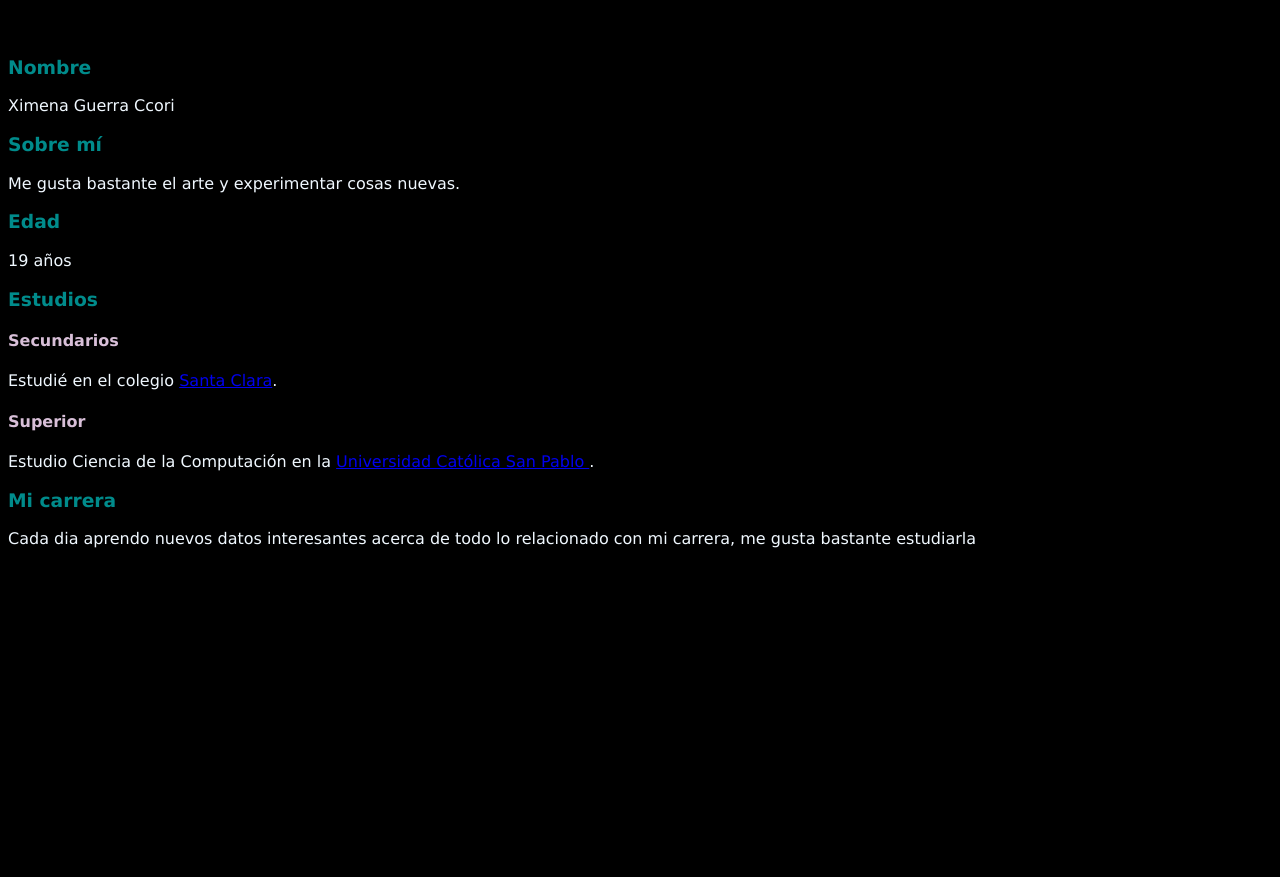
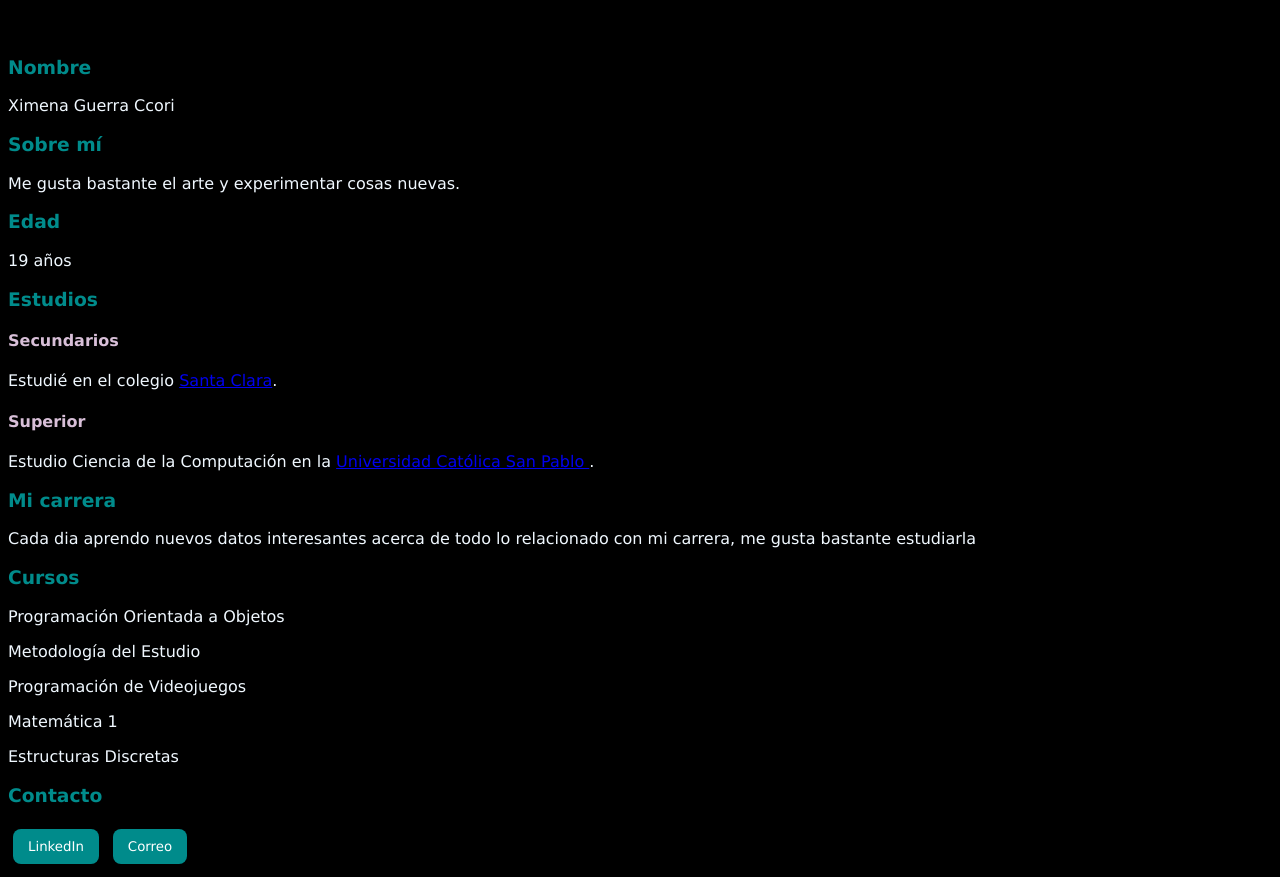
Before and after one commit to ximm-xo/pagina, a plain HTML site: page index.html in a window 1280 px wide. Shown: the part 122-999 px from the top of the page. Before the commit the page ends 800 px from the top, so only its background shows below. Drawn offline with Linux system fonts and the light colour scheme.

Commit message:
Update index.html

```diff
--- a/index.html
+++ b/index.html
@@ -80,7 +80,19 @@
 
     <h3>Mi carrera</h3>
     <p>Cada dia aprendo nuevos datos interesantes acerca de todo lo relacionado con mi carrera, me gusta bastante estudiarla</p>
+    <h3>Cursos</h3>
+    <p>Programación Orientada a Objetos</p>
+    <p>Metodología del Estudio</p>
+    <p>Programación de Videojuegos</p>
+    <p>Matemática 1</p>
+    <p>Estructuras Discretas</p>
 
+     <h3>Contacto</h3>
+    <button><a href="https://www.linkedin.com/in/ximena-olga-guerra-ccori-55b774418/" target="_blank">LinkedIn</a></button>
+    <button><a href="mailto:ximena.guerra@ucsp.edu.pe">Correo</a></button>
+</body>
+
+</html>
 
 </body>
 
```
